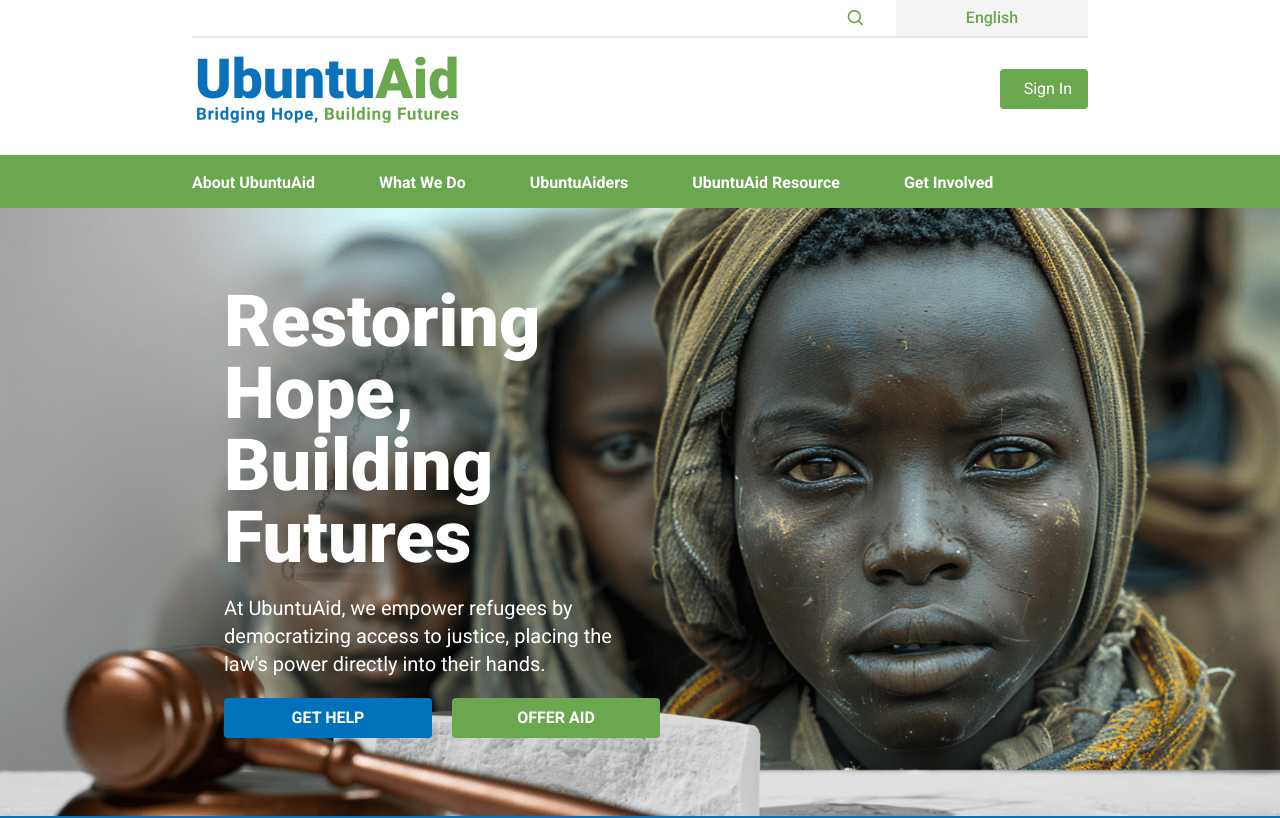
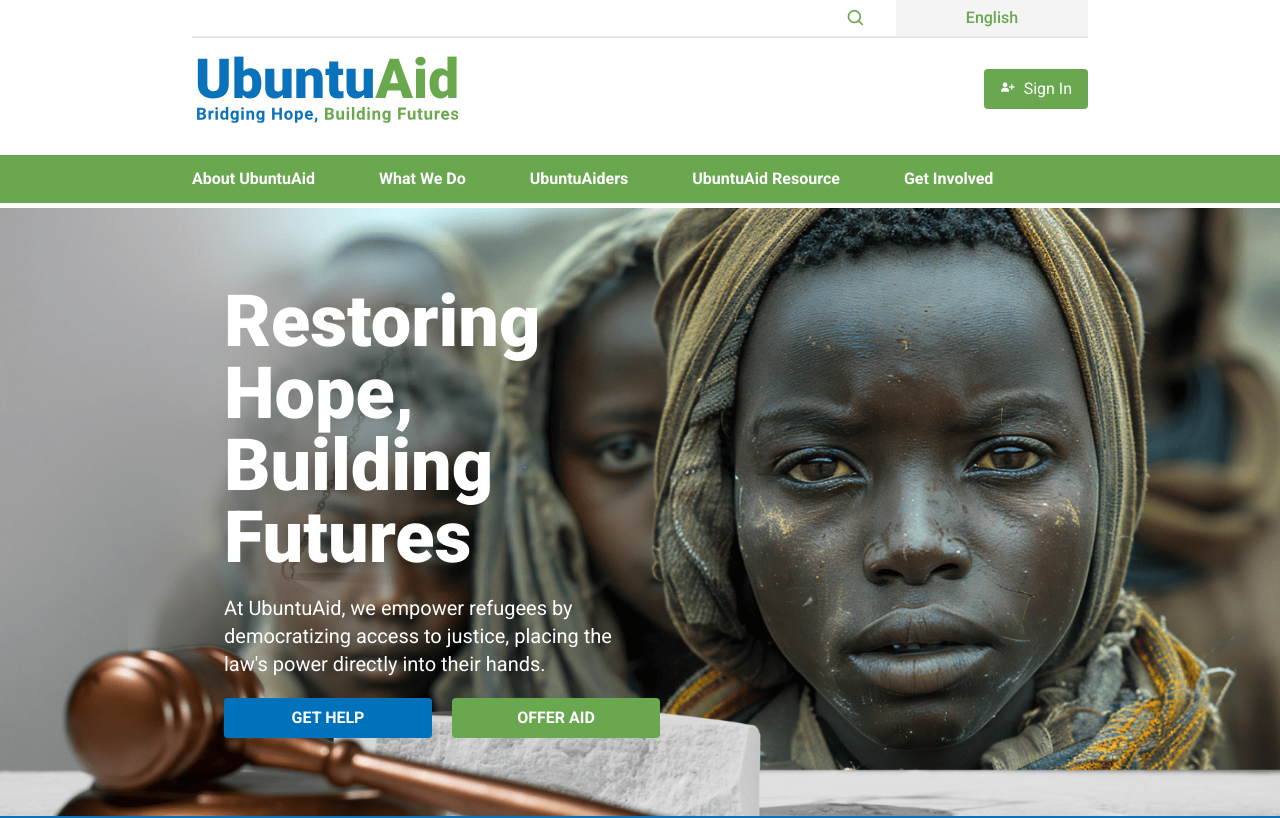
Before and after one commit to ubuntuAid/ubuntuAid-application, a React (Vite) app: page / in a window 1280 px wide. Shown: the top 818 px of the page. Built offline with nearby package versions, Linux system fonts and the light colour scheme; no server answers.

Commit message:
Edit the height of the Navigation Menu and add a sign in icon

```diff
--- a/src/components/navBar/NavBar.jsx
+++ b/src/components/navBar/NavBar.jsx
@@ -119,7 +119,7 @@ function NavBar() {
                     className="text-white bg-[#6AA84F] px-4 py-2 rounded items-center gap-2 flex justify-between w-full"
                     >
                     <span>
-                        <i className="bx bxs-user-plusnpm"></i>
+                        <i className="bx bxs-user-plus"></i>
                     </span>
                     <span>Sign In</span>
                     </Link>
@@ -130,7 +130,7 @@ function NavBar() {
       </div>
       {/* Desktop Navigation Links */}
       <div className="bg-[#6AA84F] my-4 md:flex hidden">
-        <ul className="flex item-center gap-16 mx-auto text-white py-4 w-[70%] font-Roboto font-bold">
+        <ul className="flex items-center gap-16 mx-auto text-white h-12 w-[70%] font-Roboto font-bold">
           <Link to={"/about"}>
             <li>About UbuntuAid</li>
           </Link>
```
